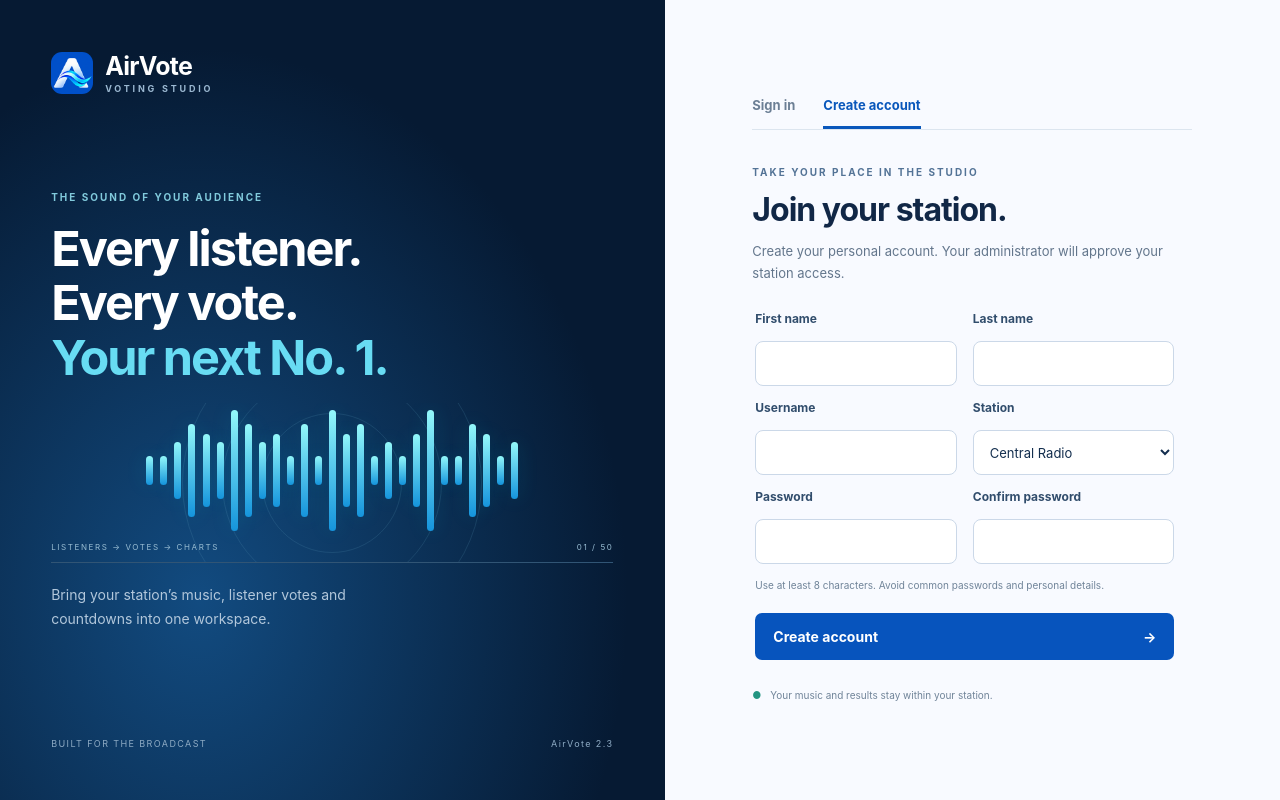
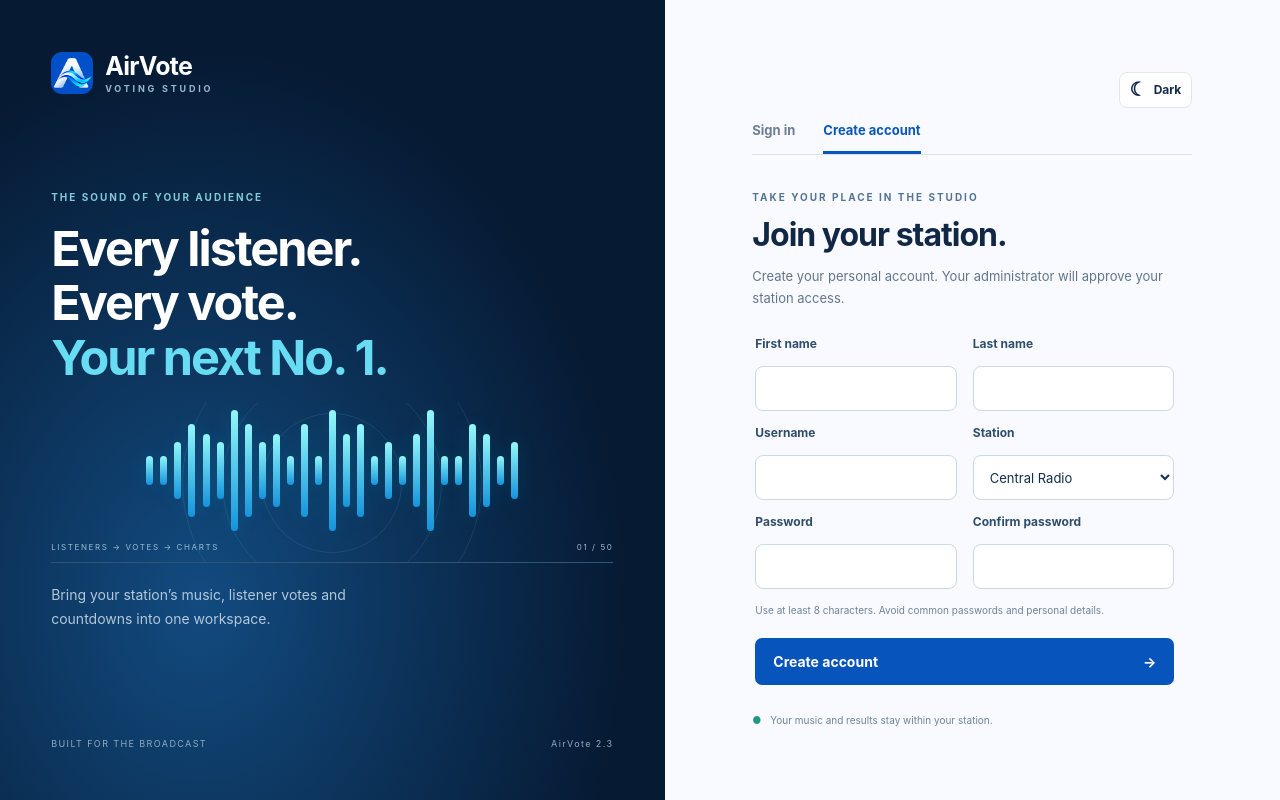
Before and after one commit to dev-merit01/radio-zimbabwe-chatbot, a Django app: page /accounts/register/ in a window 1280 px wide. Run offline with Django 5.2, Linux system fonts and the light colour scheme; data comes from the database, SQL or seed files in the repository; parts of the project's set-up code (start-up, migrations or seed data) failed here and were passed over.

Commit message:
Enable persistent light/dark theme controls in templates/accounts/register.html

```diff
--- a/templates/accounts/register.html
+++ b/templates/accounts/register.html
@@ -1,5 +1,5 @@
-{% load static %}<!doctype html><html lang="en"><head><meta charset="utf-8"><meta name="viewport" content="width=device-width,initial-scale=1"><title>Create account · AirVote</title><link rel="stylesheet" href="{% static 'workspace/studio.css' %}"></head>
-<body class="studio-auth">{% include 'accounts/studio_welcome.html' %}<main class="welcome-entry"><div class="entry-panel registration-panel">
+{% load static %}<!doctype html><html lang="en"><head><meta charset="utf-8"><meta name="viewport" content="width=device-width,initial-scale=1"><title>Create account · AirVote</title><script src="{% static 'workspace/theme.js' %}?v=theme-20261111"></script><link rel="stylesheet" href="{% static 'workspace/studio.css' %}"><link rel="stylesheet" href="{% static 'workspace/theme.css' %}?v=theme-20261111"></head>
+<body class="studio-auth">{% include 'accounts/studio_welcome.html' %}<main class="welcome-entry"><div class="entry-panel registration-panel"><div class="auth-theme-row"><button class="theme-quick-toggle" id="theme-quick-toggle" type="button" aria-label="Switch to dark mode" aria-pressed="false"><span class="theme-icon" aria-hidden="true">☾</span><span class="theme-toggle-label">Dark</span></button></div>
 <nav class="entry-tabs" aria-label="Account access"><a href="{% url 'accounts:login' %}">Sign in</a><a class="selected" aria-current="page" href="{% url 'accounts:register' %}">Create account</a></nav>
 <header class="entry-heading"><span class="studio-kicker">TAKE YOUR PLACE IN THE STUDIO</span><h1>Join your station.</h1><p>Create your personal account. Your administrator will approve your station access.</p></header>
 <div class="entry-scroll"><form method="post" class="entry-form registration-grid">{% csrf_token %}<div class="full-width">{{ form.non_field_errors }}</div>
```
